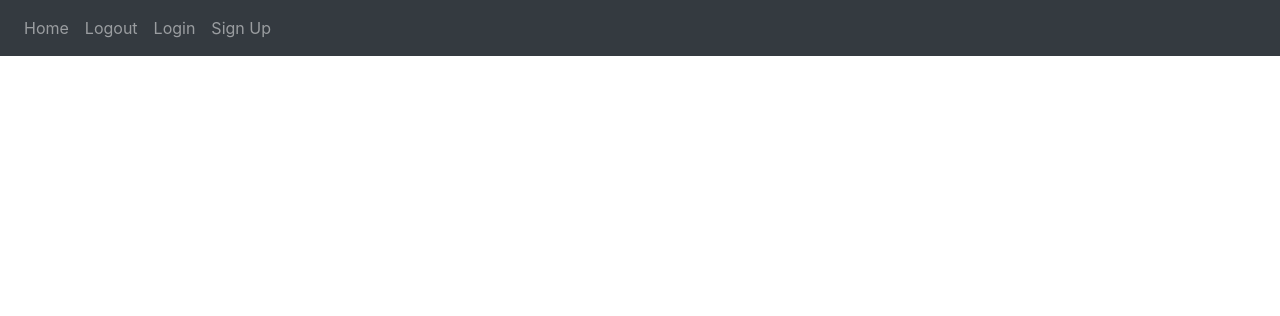
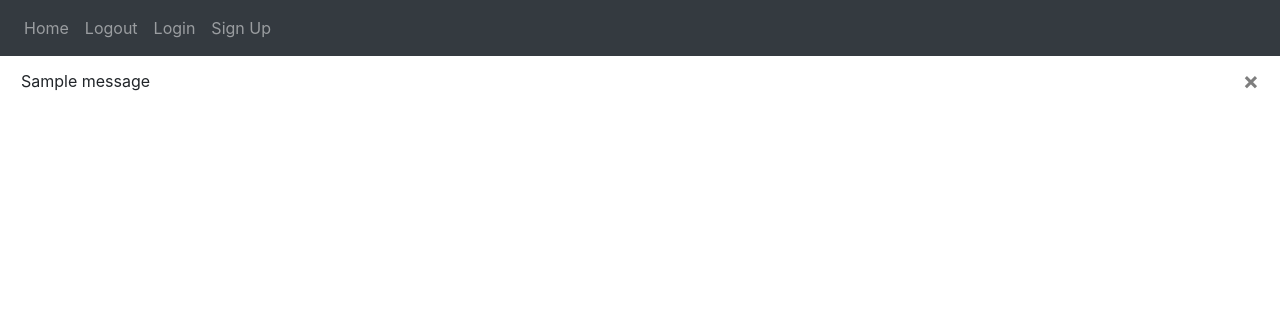
Before and after one commit to ArthurNamutilu/NotesWebApp, a Flask app: template website/templates/home.html in a window 1280 px wide. Shown: the top 316 px of the page. Run offline with Flask 3, Linux system fonts and the light colour scheme; the template is opened without the code that fills it, so the values that code supplies are empty; one stand-in notice (Sample message) is shown; some libraries are stand-ins or nearby versions.

Commit message:
-mbase module

```diff
--- a/website/templates/base.html
+++ b/website/templates/base.html
@@ -35,6 +35,29 @@
       </div>
     </div>
   </nav>
+
+  {% with messages = get_flashed_messages(with_categories=true) %}
+  {% if messages %}
+      {% for category, message in messages %}
+      {% if category == 'error' %}
+        <div class=" alert alert-danger alert-dismissable fade show" role="alert">
+          {{ message }}
+          <button type="button" class="close" data-dismiss="alert">
+            <span aria-hidden="true">&times;</span>
+          </button>
+        </div>
+        {% else %}
+        <div class=" alert alert-sucess alert-dismissable fade show" role="alert">
+          {{ message }}
+          <button type="button" class="close" data-dismiss="alert">
+            <span aria-hidden="true">&times;</span>
+          </button>
+        </div>
+      {% endif %}
+      {% endfor %}
+  {% endif %}
+  {% endwith %}
+
   <div class="container">{% block content %} {%endblock%}</div>
     <script
       src="https://code.jquery.com/jquery-3.2.1.slim.min.js"
```
